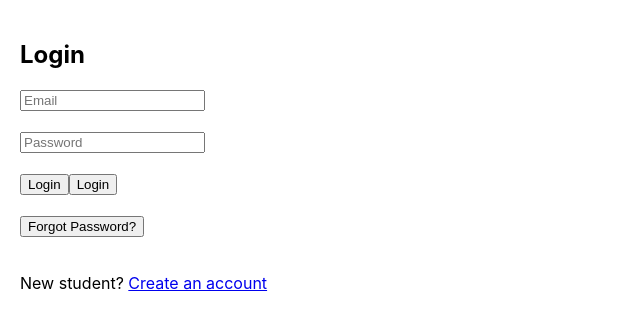
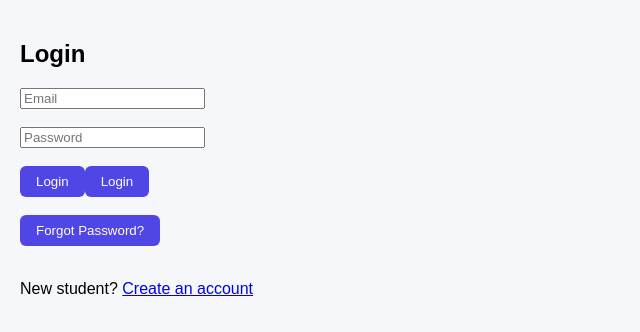
Before and after one commit to Harikrishna9875/exam-portal, a React (Create React App) app: page / in a window 1280 px wide. Shown: the top 332 px of the page, without its empty margins (0-640 px from the left). Built offline with nearby package versions, Linux system fonts and the light colour scheme.

Commit message:
Add global layout, navbar and base UI styles

```diff
--- a/src/index.js
+++ b/src/index.js
@@ -3,6 +3,8 @@ import ReactDOM from 'react-dom/client';
 import './index.css';
 import App from './App';
 import reportWebVitals from './reportWebVitals';
+import "./styles/global.css";
+
 
 const root = ReactDOM.createRoot(document.getElementById('root'));
 root.render(
--- /dev/null
+++ b/src/styles/global.css
@@ -0,0 +1,42 @@
+body {
+  margin: 0;
+  font-family: Arial, sans-serif;
+  background-color: #f5f7fb;
+}
+
+.page {
+  max-width: 1100px;
+  margin: auto;
+  padding: 20px;
+}
+
+.card {
+  background: white;
+  border-radius: 8px;
+  padding: 16px;
+  margin-bottom: 16px;
+  box-shadow: 0 2px 8px rgba(0,0,0,0.05);
+}
+
+button {
+  padding: 8px 16px;
+  border: none;
+  border-radius: 6px;
+  background: #4f46e5;
+  color: white;
+  cursor: pointer;
+}
+
+button:disabled {
+  background: #aaa;
+}
+
+.badge-success {
+  color: green;
+  font-weight: bold;
+}
+
+.badge-fail {
+  color: red;
+  font-weight: bold;
+}
```
Also changed, not shown: src/components/Layout.js (added, +12 -0 lines), src/components/Navbar.js (added, +27 -0 lines).
